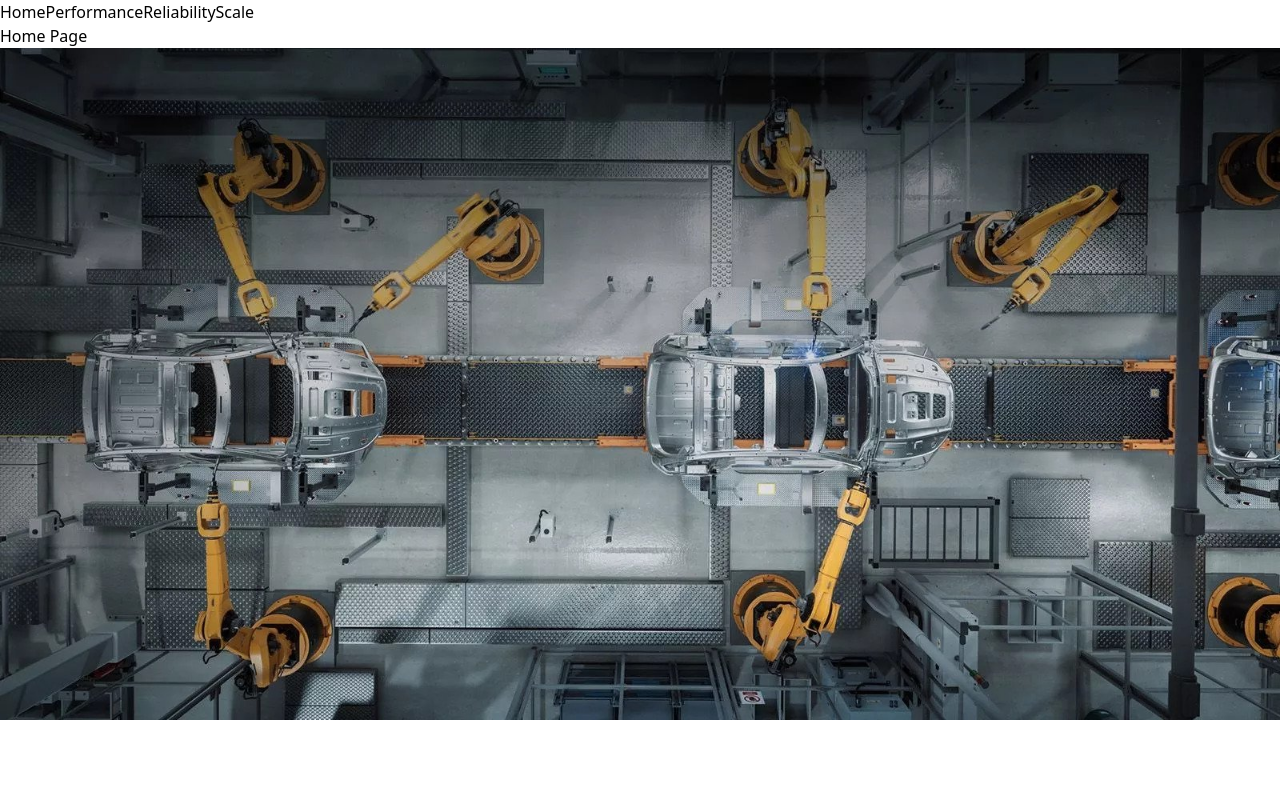
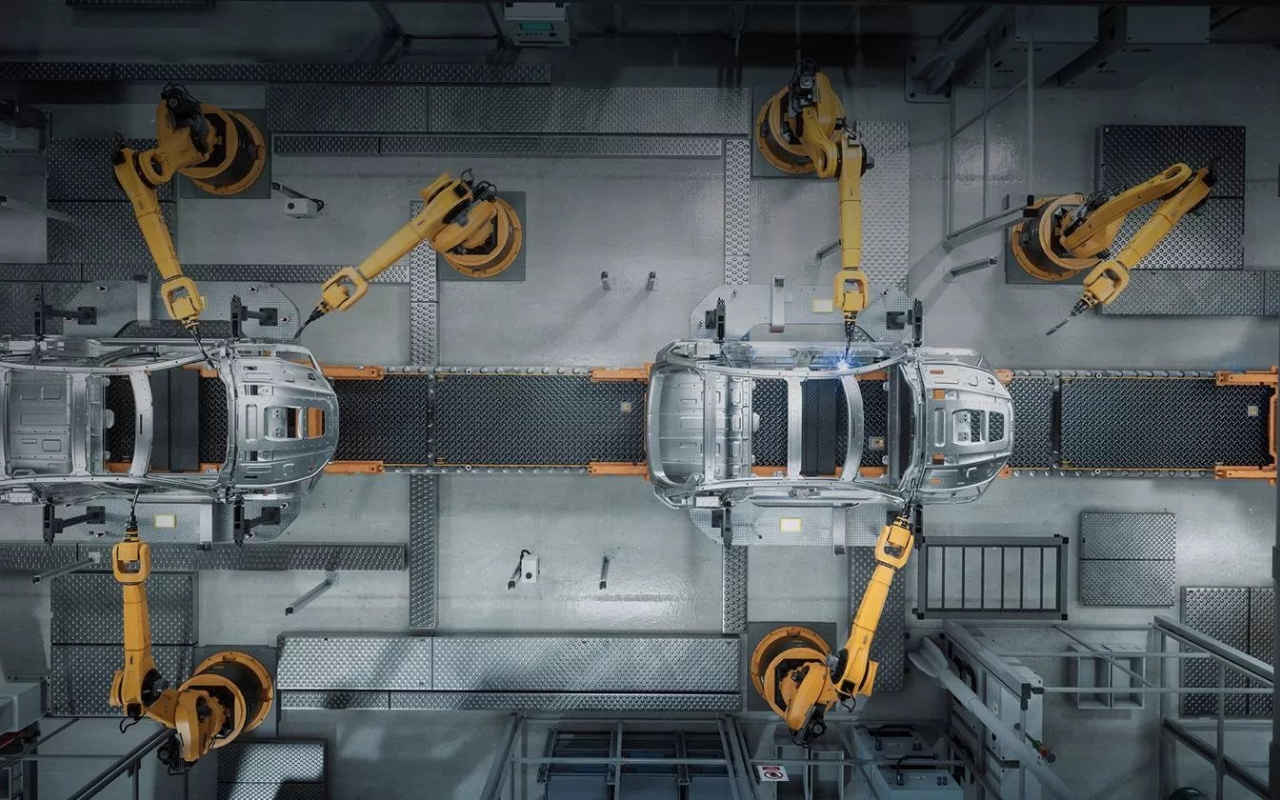
Before and after one commit to zdTang/next_stephen, a Next.js app: page / in a window 1280 px wide. Built offline with nearby package versions, Linux system fonts and the light colour scheme.

Commit message:
1-10-1 One way to display Image

```diff
--- a/src/app/page.tsx
+++ b/src/app/page.tsx
@@ -1,11 +1,15 @@
 import Image from "next/image";
-import HomeImg from "public/home.jpg";
 
 export default function Home() {
   return (
     <div>
       Home Page
-      <Image src={HomeImg} alt="Car Factory" />
+      <Image
+        src="/home.jpg"
+        alt="Car Factory"
+        fill
+        style={{ objectFit: "cover" }}
+      />
     </div>
   );
 }
```
